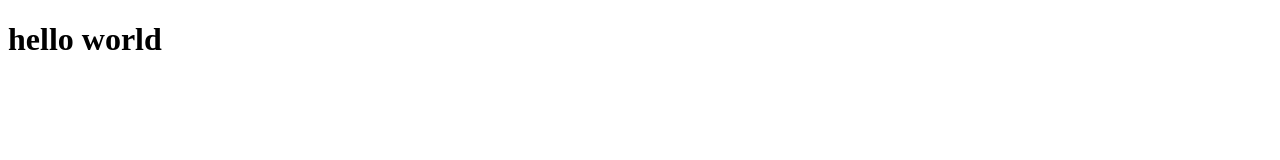
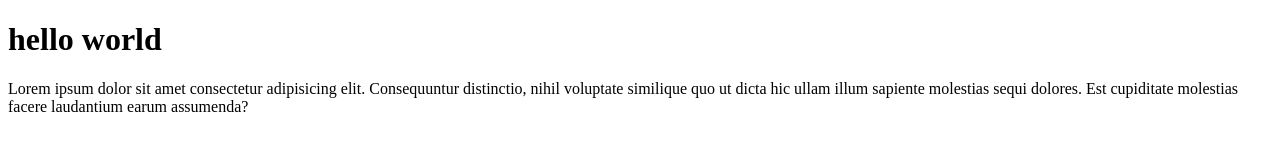
Before and after one commit to Daler-web-dev/708, a plain HTML site: page index.html in a window 1280 px wide. Drawn offline with Linux system fonts and the light colour scheme.

Commit message:
blkabsldjasd

```diff
--- a/index.html
+++ b/index.html
@@ -9,6 +9,9 @@
 <body>
 
     <h1>hello world</h1>
+    <span>
+        Lorem ipsum dolor sit amet consectetur adipisicing elit. Consequuntur distinctio, nihil voluptate similique quo ut dicta hic ullam illum sapiente molestias sequi dolores. Est cupiditate molestias facere laudantium earum assumenda?
+    </span>
 
     <script src="index.js"></script>
 </body>
```
